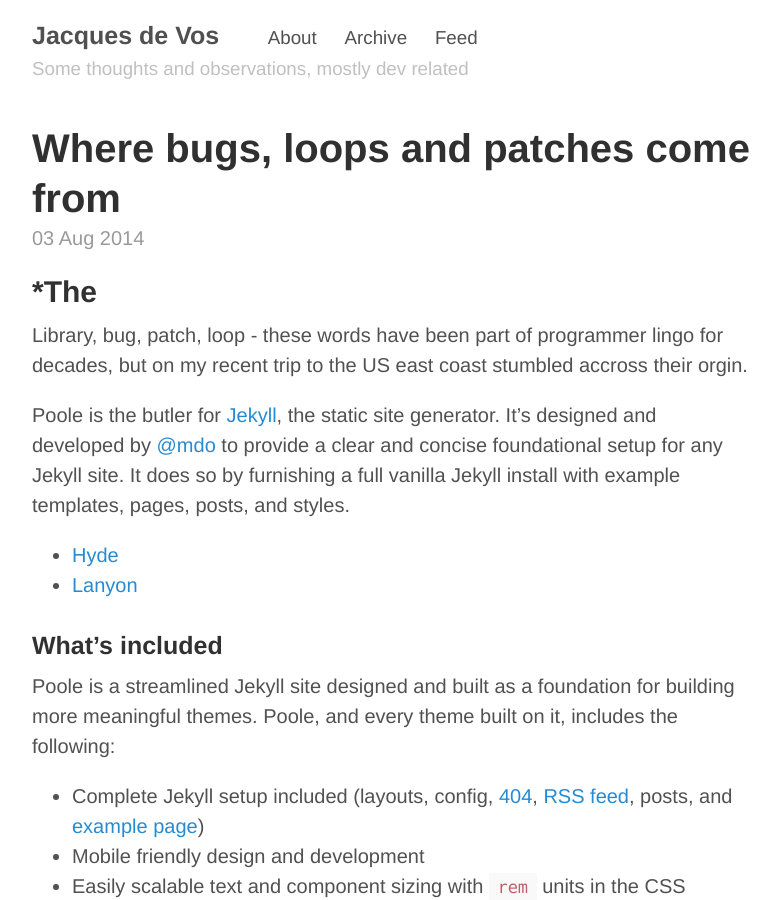
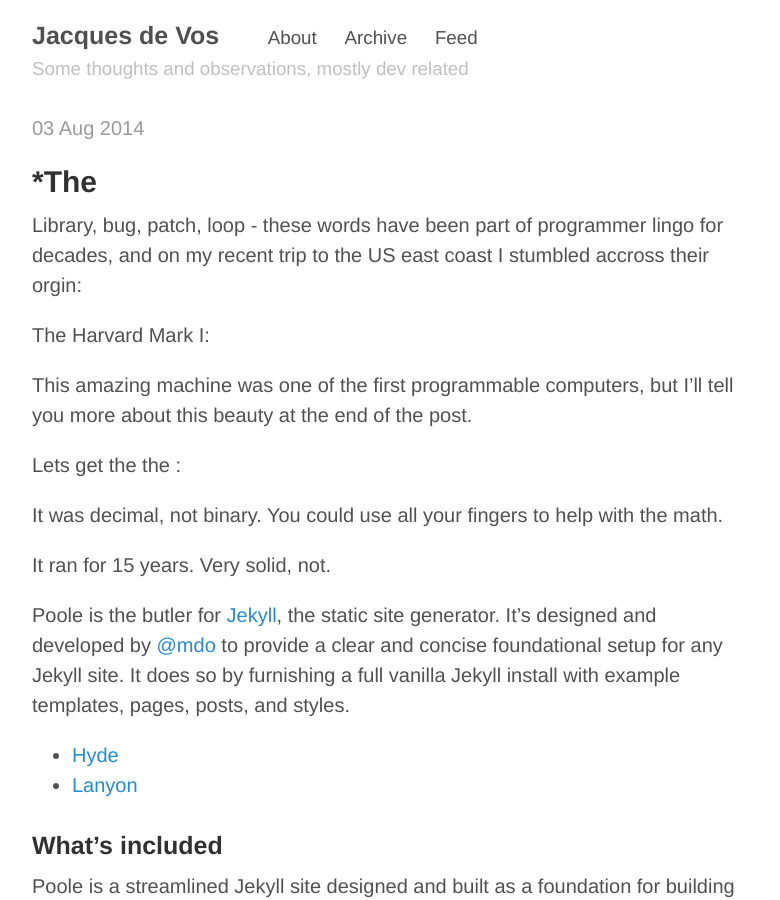
Before and after one commit to jacdevos/jacdevos.github.io.old, a Jekyll site: the page built from index.html, in a window 1280 px wide and 900 px high. Shown: the whole window, without its empty margins (248-1028 px from the left). Built offline with Jekyll 4.4.1, drawn with Linux system fonts in a browser that asks for light colours; Markdown is read by kramdown in place of the engine named in the settings; the list of posts is cut into pages by our own code.

Commit message:
Update 2014-08-03-markI.md

```diff
--- a/_posts/2014-08-03-markI.md
+++ b/_posts/2014-08-03-markI.md
@@ -1,11 +1,22 @@
 ---
 layout: post
-title: Where bugs, loops and patches come from
+title: Origins: where bugs, loops and patches come from
 ---
 
 *The
 -----
-Library, bug, patch, loop - these words have been part of programmer lingo for decades, but on my recent trip to the US east coast stumbled accross their orgin.
+Library, bug, patch, loop - these words have been part of programmer lingo for decades, and on my recent trip to the US east coast I stumbled accross their orgin:
+
+The Harvard Mark I:
+
+This amazing machine was one of the first programmable computers, but I'll tell you more about this beauty at the end of the post.
+
+Lets get the the :
+
+
+It was decimal, not binary. You could use all your fingers to help with the math.
+
+It ran for 15 years. Very solid, not.
 
 
 
```
